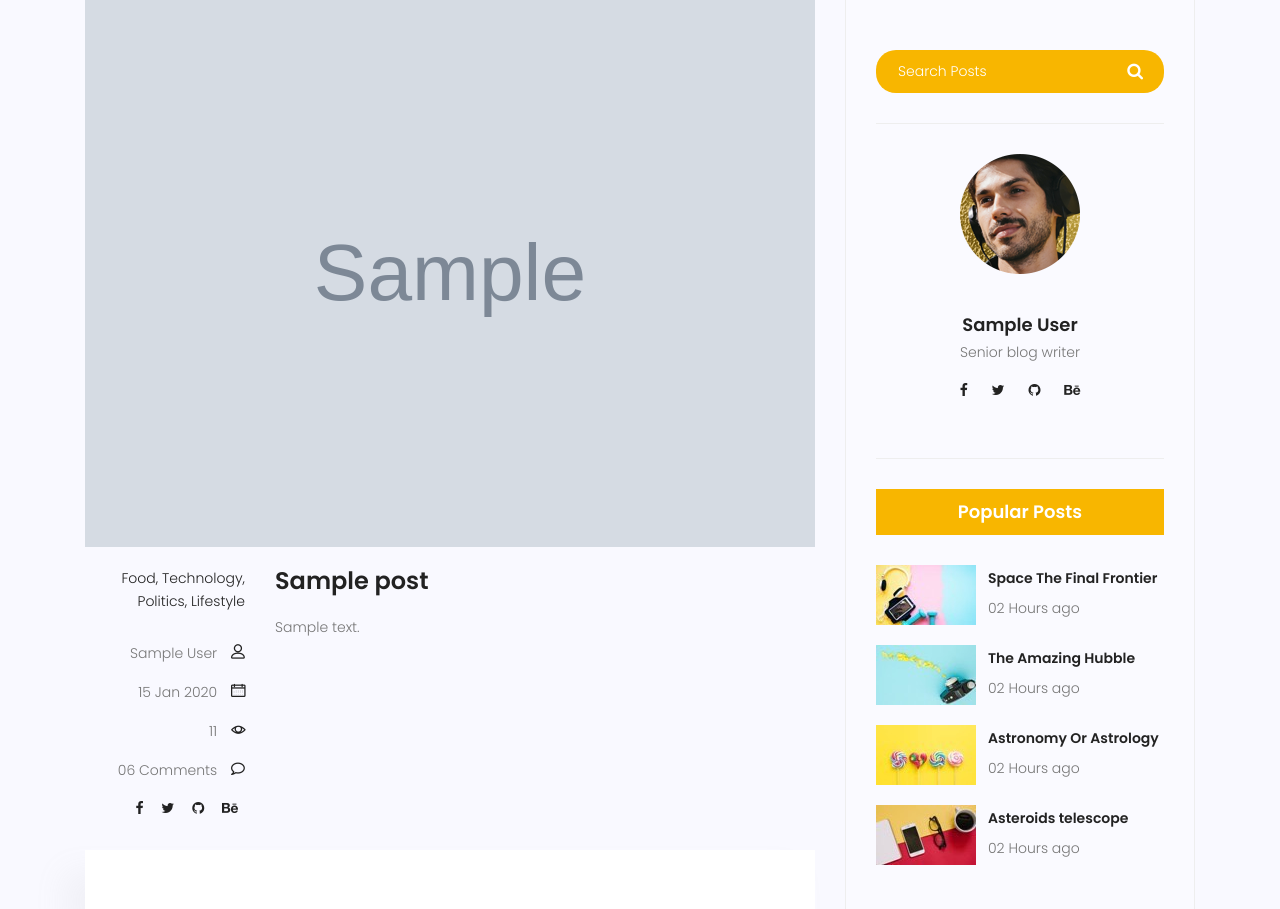
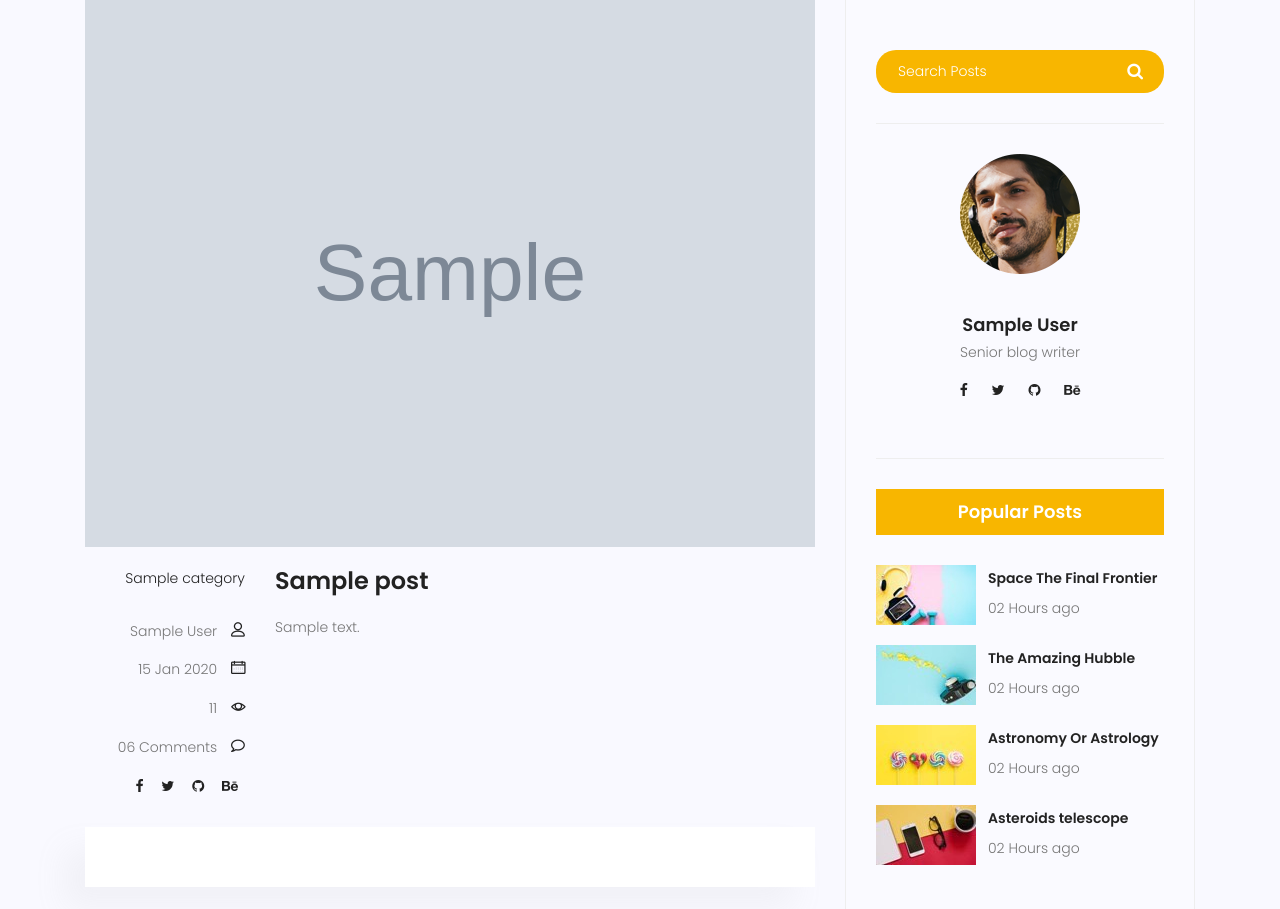
Before and after one commit to OmidRezaHjT/mysite1, a Django app: a page that uses template/blog/blog-single.html in a window 1280 px wide. Shown: the part 421-1330 px from the top of the page. Run offline with Django 3.2, Linux system fonts and the light colour scheme; tables that the repository leaves empty hold one stand-in row (values such as "Sample post"); grey boxes marked "Sample" are stand-in pictures; some libraries are stand-ins or nearby versions.

Commit message:
update category

```diff
--- a/template/blog/blog-home.html
+++ b/template/blog/blog-home.html
@@ -90,7 +90,7 @@
 								<div class="col-lg-3  col-md-3 meta-details">
 									<ul class="tags">
 										{% for cat in post.category.all %}
-										<a href="#">{{ cat.name }} </a>{% if not forloop.last %} ,{% endif %}
+										<li><a href="#">{{ cat.name }} </a>{% if not forloop.last %} ,{% endif %} </li>
 										{% endfor %}
 									</ul>
 									<div class="user-details row">
--- a/template/blog/blog-single.html
+++ b/template/blog/blog-single.html
@@ -30,10 +30,9 @@
 								</div>
 								<div class="col-lg-3  col-md-3 meta-details">
 									<ul class="tags">
-										<li><a href="#">Food,</a></li>
-										<li><a href="#">Technology,</a></li>
-										<li><a href="#">Politics,</a></li>
-										<li><a href="#">Lifestyle</a></li>
+										{% for cat in Post.category.all %}
+										<li><a href="#">{{cat.name}}{% if not forloop.last %},{% endif %}</a></li>
+										{% endfor %}
 									</ul>
 									<div class="user-details row">
 										<p class="user-name col-lg-12 col-md-12 col-6"><a href="#">{{Post.author.get_full_name}}</a> <span class="lnr lnr-user"></span></p>
```
